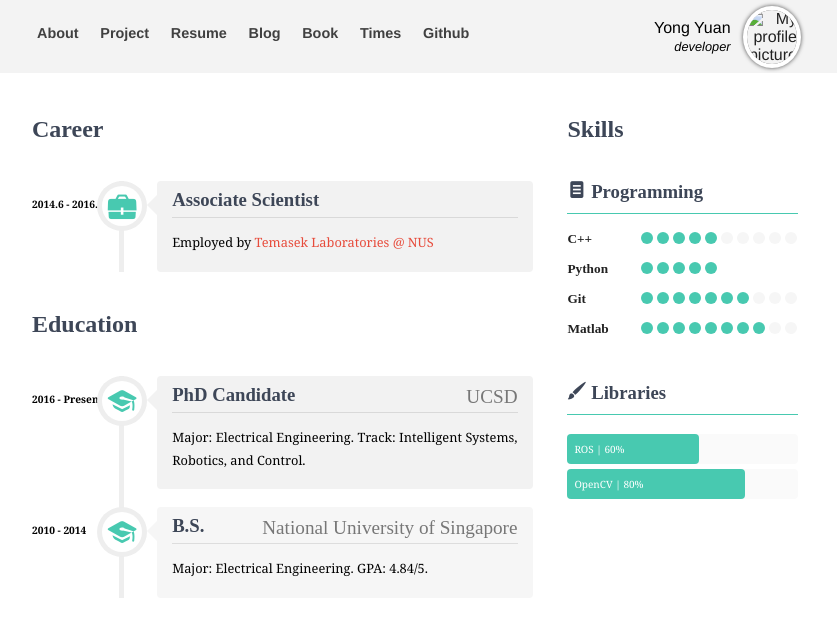
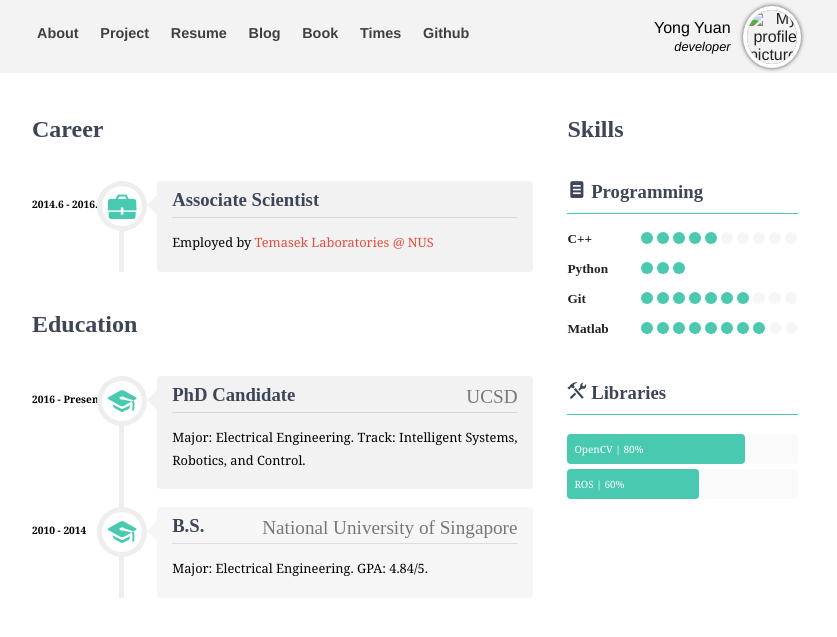
Before and after one commit to moshanATucsd/moshanATucsd.github.io, a Jekyll site: the page built from resume/index.html, in a window 1280 px wide. Shown: the top 637 px of the page, without its empty margins (223-1060 px from the left). Built offline with Jekyll 4.4.1, drawn with Linux system fonts in a browser that asks for light colours; nearby versions of some CDN libraries.

Commit message:
edit resume

```diff
--- a/resume/index.html
+++ b/resume/index.html
@@ -73,8 +73,6 @@
                         <span></span>
                         <span></span>
                         <span></span>
-                        <span></span>
-                        <span></span>
                     </div>
                 </li>
 				<li>
@@ -109,10 +107,10 @@
 				</li>
 			</ul>
 
-			<h3 class="test"><span class="icon-brush"></span>Libraries</h3>
+			<h3 class="test"><span class="icon-tools"></span>Libraries</h3>
 			<ul class="skills">
+				<li><span data-skill="80">OpenCV</span></li>
 				<li><span data-skill="60">ROS</span></li>
-				<li><span data-skill="80">OpenCV</span></li>
 			</ul>
 
 		</aside>
```
